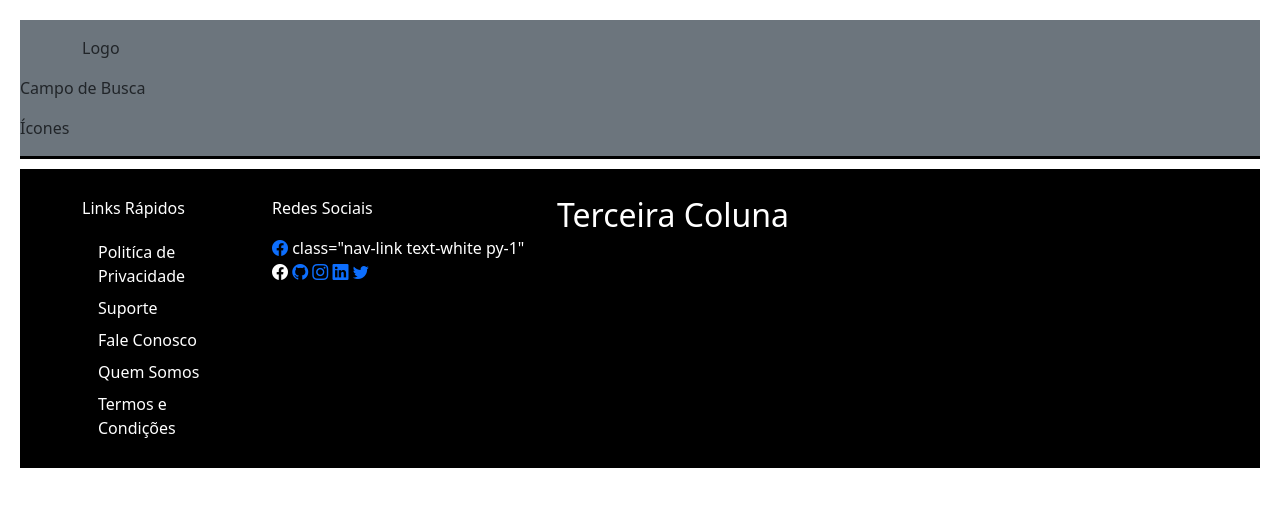
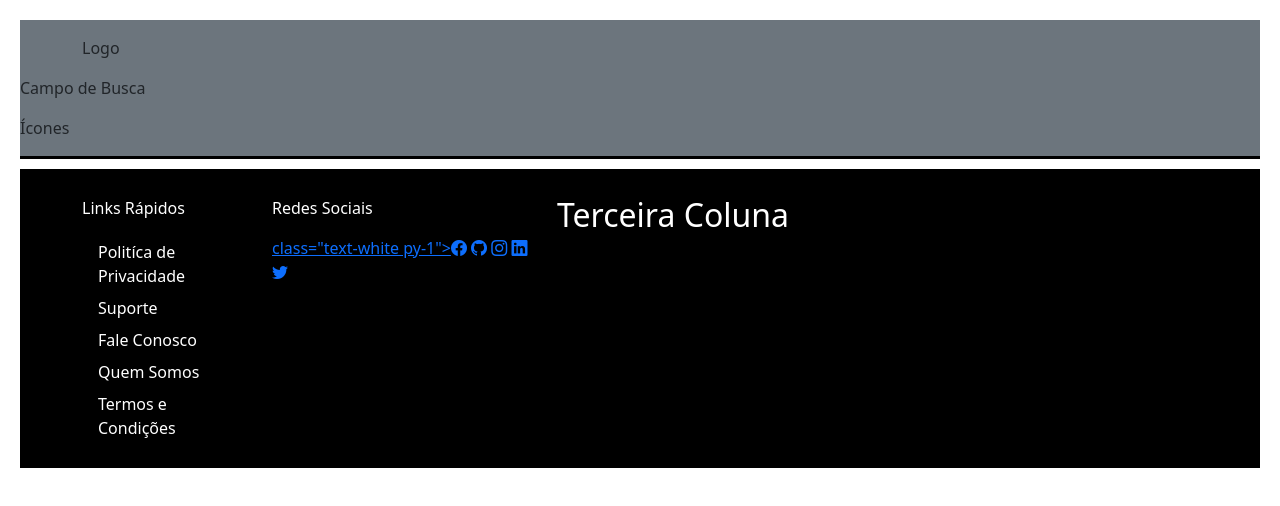
Before and after one commit to jancarrs88/python_uc2_, a plain HTML site: page Aula03/projeto final/index.html in a window 1280 px wide. Drawn offline with nearby package versions, Linux system fonts and the light colour scheme.

Commit message:
Update index.html

```diff
--- a/Aula03/projeto final/index.html
+++ b/Aula03/projeto final/index.html
@@ -104,8 +104,8 @@
                 <div class="col-md-3 ">
                     <p>Redes Sociais</p>
 
-                    <a href="http://facebook.com.br" target="_blank"><i class="bi bi-facebook"></i></a>
-                    class="nav-link text-white py-1"                               <i class="bi bi-facebook"></i></a>
+                    <a href="http://facebook.com.br" target="_blank">
+                        class="text-white py-1"><i class="bi bi-facebook"></i></a>
 
                     <a href="http://github.com" target="_blank"> <i class="bi bi-github"></i></a>
 
```
